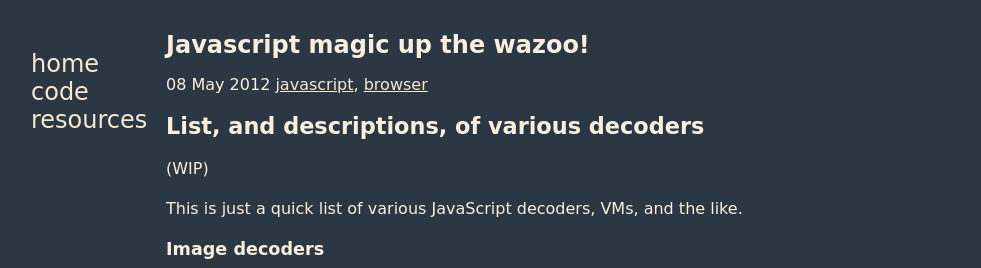
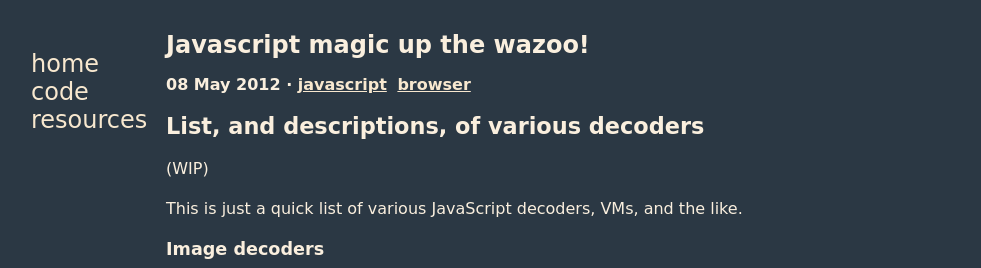
Before and after one commit to Dindows-Systems/duckinator.net, a Jekyll site: the page built from _posts/2012-05-08-javascript-magic-up-the-wazoo.markdown, in a window 1280 px wide. Shown: the top 268 px of the page, without its empty margins (154-1135 px from the left). Built offline with Jekyll 4.4.1, drawn with Linux system fonts in a browser that asks for light colours; Markdown is read by kramdown in place of the engine named in the settings.

Commit message:
Make tags an actual list, add padding for iframes.

```diff
--- a/_includes/layouts/post.html
+++ b/_includes/layouts/post.html
@@ -2,11 +2,11 @@
 	<h1 id="post-title">{{ page.title }}</h1>
 	<div class="meta">
 		<time datetime="{{ page.date | date: '%Y-%m-%d' }}T00:00:00-05:00">{{ page.date | date: '%d %B %Y' }}</time>
-		<span class="tags">
+		<ul class="tags">
 		{% for tag in page.tags %}
-			<a href="/blog/tags/{{ tag | replace: '_', '+' }}">{{ tag | replace: '_', ' ' }}</a>{% unless forloop.last %}, {% endunless %}
+			<li><a href="/blog/tags/{{ tag | replace: '_', '+' }}">{{ tag | replace: '_', ' ' }}</a></li>
 		{% endfor %}
-		</span>
+		</ul>
 	</div>
 
 {{ content }}
--- a/css/main.css
+++ b/css/main.css
@@ -95,6 +95,21 @@ a:focus {
 /*	background: transparent;
 	border-radius: 1em;
 	padding: 20px;*/
+}
+
+.tags {
+	list-style: none;
+	display: inline-block;
+	padding: 0;
+	margin: 0;
+}
+
+.tags li {
+	list-style: none;
+	display: inline;
+	padding: 0;
+	margin: 0;
+	padding-right: 5px;
 }
 
 #wrap {
@@ -266,6 +281,14 @@ footer img {
 	  float: right;
 	}
 
+	.meta {
+		font-weight: bold;
+	}
+
+	.meta .tags:before {
+		content: '\B7'; /* aka &middot; */
+	}
+
 	header img {
 		display: block;
 
@@ -290,3 +313,7 @@ footer img {
 		border-radius: 0.5em;
 	}
 }
+
+iframe {
+  padding-top: 20px;
+}
```
